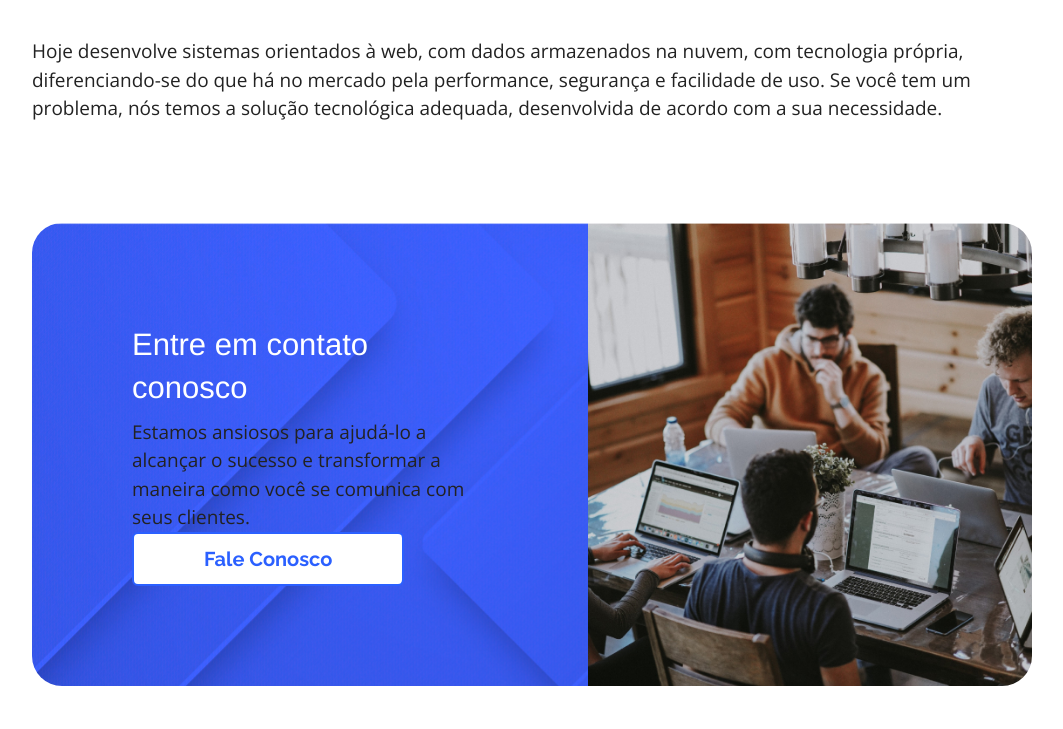
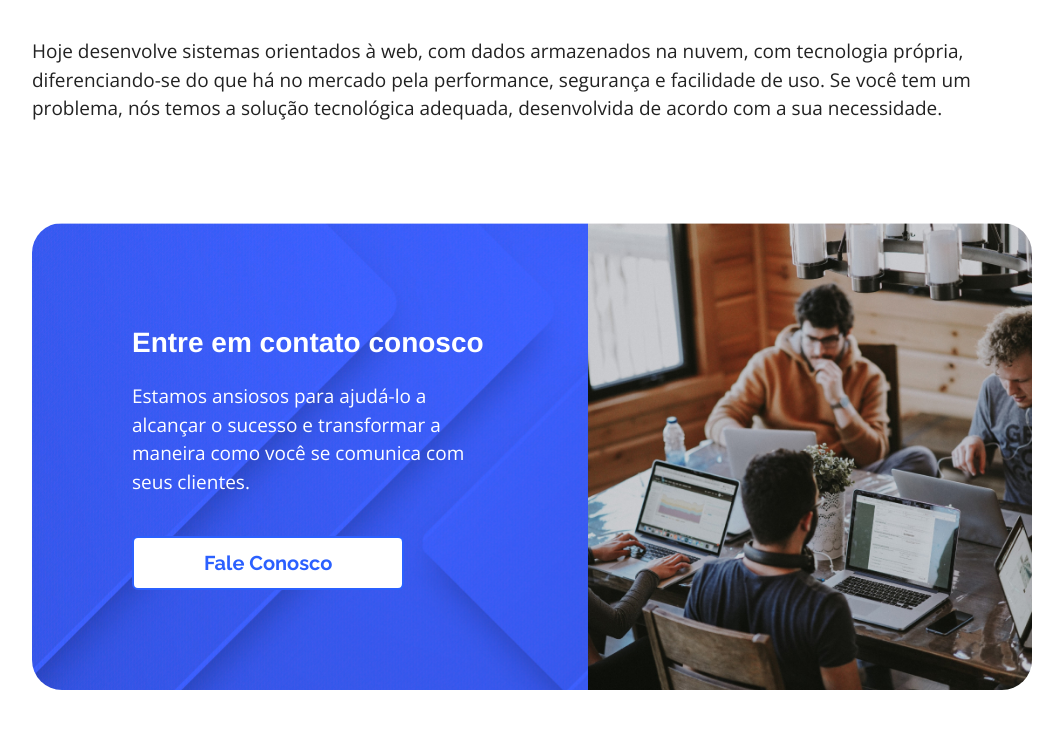
Before and after one commit to brianalvesm/debra, a website: page sobre/index.html in a window 1280 px wide. Shown: the part 543-1272 px from the top of the page, without its empty margins (108-1171 px from the left). Drawn offline with nearby package versions, Linux system fonts and the light colour scheme.

Commit message:
Cria banne de Contato

```diff
--- a/sass/style.sass
+++ b/sass/style.sass
@@ -178,6 +178,12 @@ $gradient2: #2B60FF
 		div
 			max-width: 390px
 			color: white
+		.title
+			font-size: 28px
+			font-weight: 800
+		.paragraph
+			color: white
+			margin: 20px 0 40px
 	.banner-image
 		display: block
 		width: 100%
--- a/sobre/index.html
+++ b/sobre/index.html
@@ -63,7 +63,7 @@
 										<div class="contact-banner">
 											<div class="banner-content">
 												<div>
-													<h3>Entre em contato conosco</h3>
+													<h3 class="title">Entre em contato conosco</h3>
 													<p class="paragraph">Estamos ansiosos para ajudá-lo a alcançar o sucesso e transformar a maneira como você se comunica com seus clientes.</p>
 													<a class="button button--light" href="../contato/">Fale Conosco</a>
 												</div>
```
Also changed, not shown: stylesheets/style.css.
